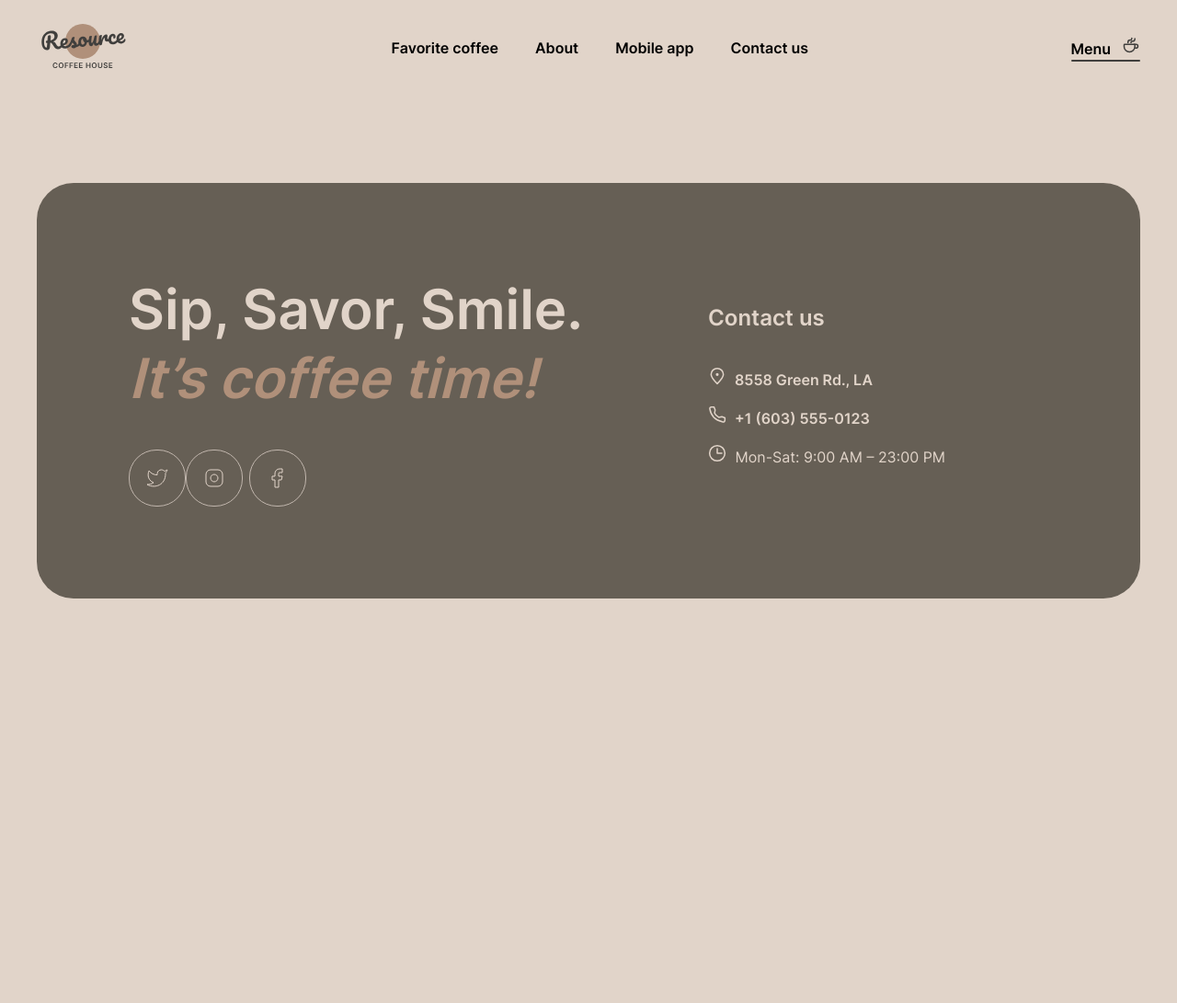
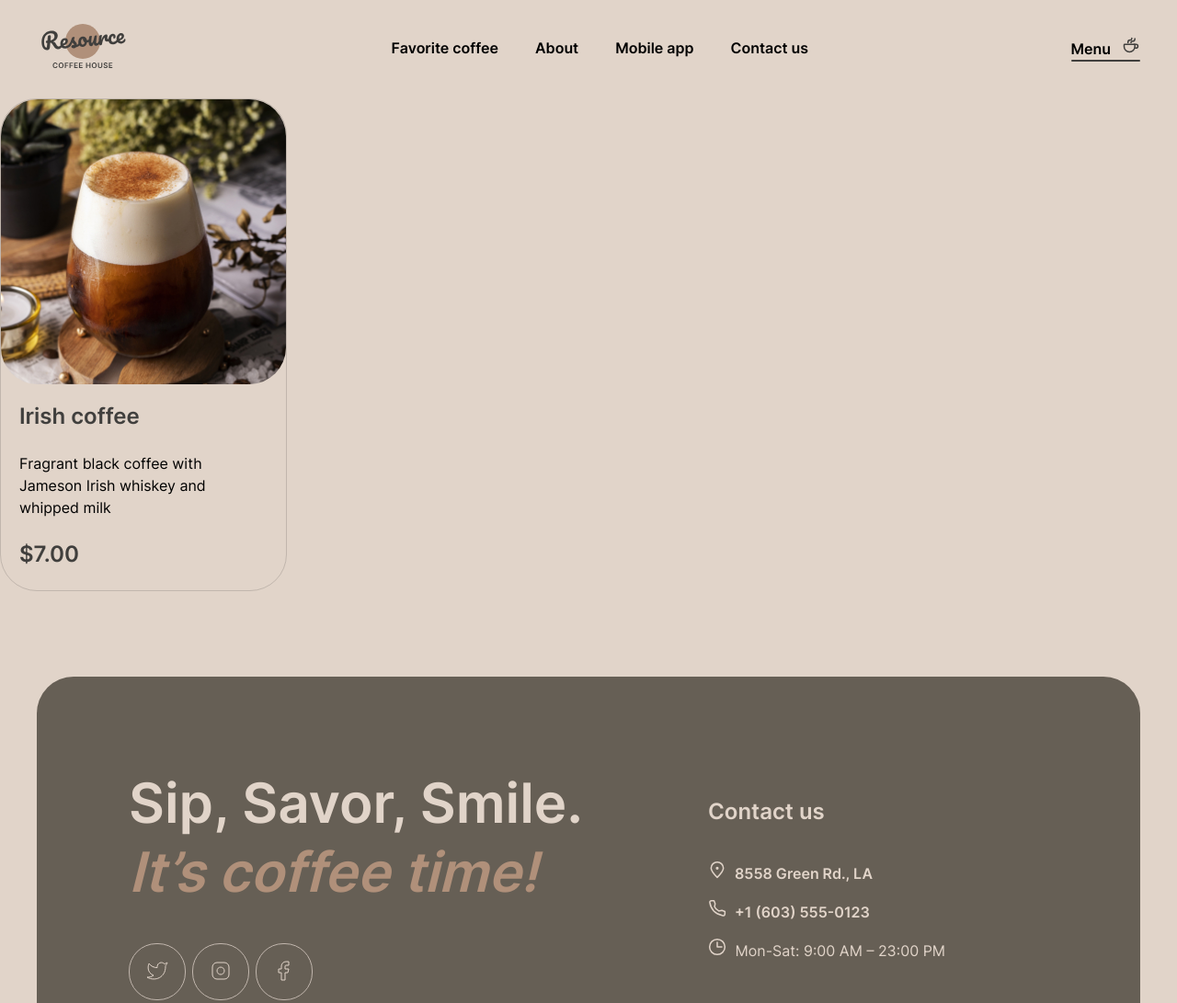
Before and after one commit to id-edm/coffee-house, a plain HTML site: page coffee-house/pages/menu/menu.html in a window 1280 px wide. Shown: the top 1091 px of the page at 92% size. Before the commit the page ends 800 px from the top, so only its background shows below. Drawn offline with Linux system fonts and the light colour scheme.

Commit message:
feat: add one card coffee page menu

```diff
--- a/coffee-house/pages/menu/css/menu.css
+++ b/coffee-house/pages/menu/css/menu.css
@@ -112,8 +112,69 @@ li {
   width: 100%;
   opacity: 1;
 }
+/*style header end*/
 
-/*style header end*/
+/*style menu start*/
+.coffee__card {
+  width: 310px;
+  min-height: 506px;
+  border: solid 1px #C1B6AD;
+  border-radius: 40px;
+}
+
+.coffee__card-top {
+  border-radius: 40px;
+  overflow: hidden;
+
+}
+
+.coffee__card-img {
+  display: flex;
+  justify-content: center;
+  align-items: center;
+  height: 100%;
+  width: 100%;
+  transition: 0.5s ease;
+  transform: scale(1.1);
+  cursor: pointer;
+}
+
+.coffee img:hover {
+  transform: scale(1);
+}
+
+/* description cards start*/
+.coffee__card-descripion {
+  margin: 20px;
+}
+
+.coffe__card-title {
+  align-self: stretch;
+  margin-top: 20px;
+  color: #403f3d;
+  text-align: start;
+  font-family: Inter;
+  font-size: 24px;
+  font-style: normal;
+  font-weight: 600;
+  line-height: 125%;
+}
+
+.coffe__card-subtitle {
+  text-align: start;
+  line-height: 150%;
+}
+
+.coffe__card-price {
+  color: #403f3d;
+  font-family: Inter;
+  font-size: 24px;
+  font-style: normal;
+  font-weight: 600;
+  line-height: 125%;
+}
+/* description cards end*/
+
 
 
 
--- a/coffee-house/pages/menu/menu.html
+++ b/coffee-house/pages/menu/menu.html
@@ -114,6 +114,41 @@
       </div>
     </header>
 
+    <section class="menu">
+      <div class="menu__wrapper">
+        <div class="menu__offer">
+          <h1 class="menu__offer-title"></h1>
+          <div class="menu__offer-btn">
+
+          </div>
+
+          <div class="menu__grid">
+            <div class="coffee">
+              <div class="coffee__card">
+              <div class="coffee__card-top">
+                  <a class="coffee__card-link" href="#">
+                    <img class="coffee__card-img" src="../../assets/img_menu/coffee-1.jpg" alt="coffee-1">
+                  </a>
+              </div>
+
+              <div class="coffee__card-bottom">
+                <div class="coffee__card-descripion">
+                  <p class="coffe__card-title">Irish coffee</p>
+                  <p class="coffe__card-subtitle">Fragrant black coffee with Jameson Irish whiskey and whipped milk</p>
+                  <p class="coffe__card-price">$7.00</p>
+                </div>
+
+              </div>
+            </div>
+
+
+            </div>
+
+          </div>
+        </div>
+      </div>
+    </section>
+
 
 
 
@@ -128,17 +163,17 @@
 
           <div class="footer__socials">
 
-            <a class="link__socials" href="#">
             <div class="twitter social__btn">
-                <svg class="social__icon" width="24" height="24" viewBox="0 0 24 24" fill="none">
-                  <path
-                    d="M23 3.01006C23 3.01006 20.9821 4.20217 19.86 4.54006C19.2577 3.84757 18.4573 3.35675 17.567 3.13398C16.6767 2.91122 15.7395 2.96725 14.8821 3.29451C14.0247 3.62177 13.2884 4.20446 12.773 4.96377C12.2575 5.72309 11.9877 6.62239 12 7.54006V8.54006C10.2426 8.58562 8.50127 8.19587 6.93101 7.4055C5.36074 6.61513 4.01032 5.44869 3 4.01006C3 4.01006 -1 13.0101 8 17.0101C5.94053 18.408 3.48716 19.109 1 19.0101C10 24.0101 21 19.0101 21 7.51006C20.9991 7.23151 20.9723 6.95365 20.92 6.68006C21.9406 5.67355 23 3.01006 23 3.01006Z" />
-                </svg>
+              <a class="link__socials" href="#" >
+                  <svg class="social__icon" width="24" height="24" viewBox="0 0 24 24" fill="none">
+                    <path
+                      d="M23 3.01006C23 3.01006 20.9821 4.20217 19.86 4.54006C19.2577 3.84757 18.4573 3.35675 17.567 3.13398C16.6767 2.91122 15.7395 2.96725 14.8821 3.29451C14.0247 3.62177 13.2884 4.20446 12.773 4.96377C12.2575 5.72309 11.9877 6.62239 12 7.54006V8.54006C10.2426 8.58562 8.50127 8.19587 6.93101 7.4055C5.36074 6.61513 4.01032 5.44869 3 4.01006C3 4.01006 -1 13.0101 8 17.0101C5.94053 18.408 3.48716 19.109 1 19.0101C10 24.0101 21 19.0101 21 7.51006C20.9991 7.23151 20.9723 6.95365 20.92 6.68006C21.9406 5.67355 23 3.01006 23 3.01006Z" />
+                  </svg>
+              </a>
             </div>
-          </a>
 
-            <a class="link__socials" href="#"></a>
             <div class="instagram social__btn">
+              <a class="link__socials" href="#">
                 <svg class="social__icon" width="24" height="24" viewBox="0 0 24 24" fill="none">
                   <path
                     d="M12 16C14.2091 16 16 14.2091 16 12C16 9.79086 14.2091 8 12 8C9.79086 8 8 9.79086 8 12C8 14.2091 9.79086 16 12 16Z" />
@@ -146,17 +181,17 @@
                     d="M3 16V8C3 5.23858 5.23858 3 8 3H16C18.7614 3 21 5.23858 21 8V16C21 18.7614 18.7614 21 16 21H8C5.23858 21 3 18.7614 3 16Z" />
                   <path d="M17.5 6.51L17.51 6.49889" />
                 </svg>
+              </a>
             </div>
-          </a>
 
-            <a class="link__socials" href="#">
             <div class="facebook social__btn">
+              <a class="link__socials" href="#">
                 <svg class="social__icon" width="24" height="24" viewBox="0 0 24 24" fill="none">
                   <path
                     d="M17 2H14C12.6739 2 11.4021 2.52678 10.4645 3.46447C9.52678 4.40215 9 5.67392 9 7V10H6V14H9V22H13V14H16L17 10H13V7C13 6.73478 13.1054 6.48043 13.2929 6.29289C13.4804 6.10536 13.7348 6 14 6H17V2Z" />
                 </svg>
+              </a>
             </div>
-          </a>
 
           </div>
         </div>
```
Also changed, not shown: coffee-house/assets/img_menu/coffee-1.jpg (added).
